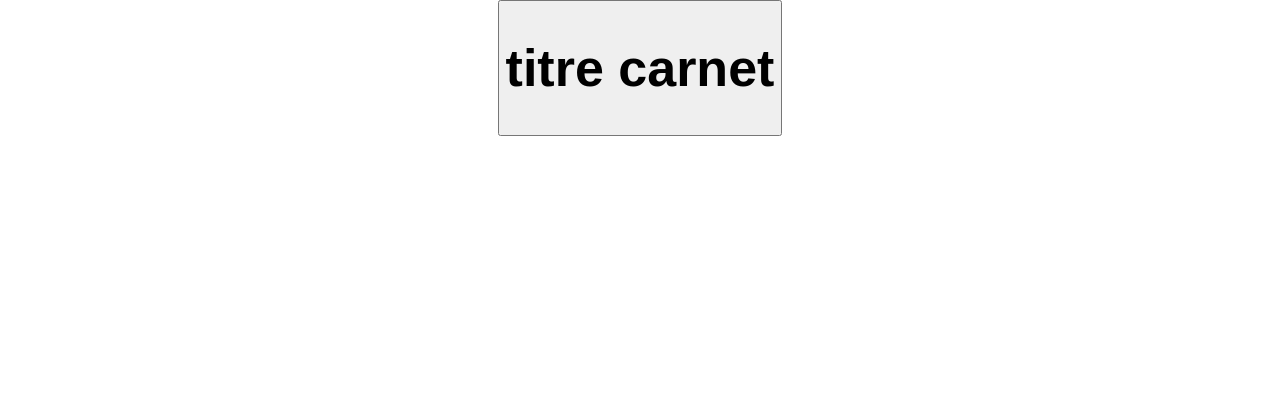
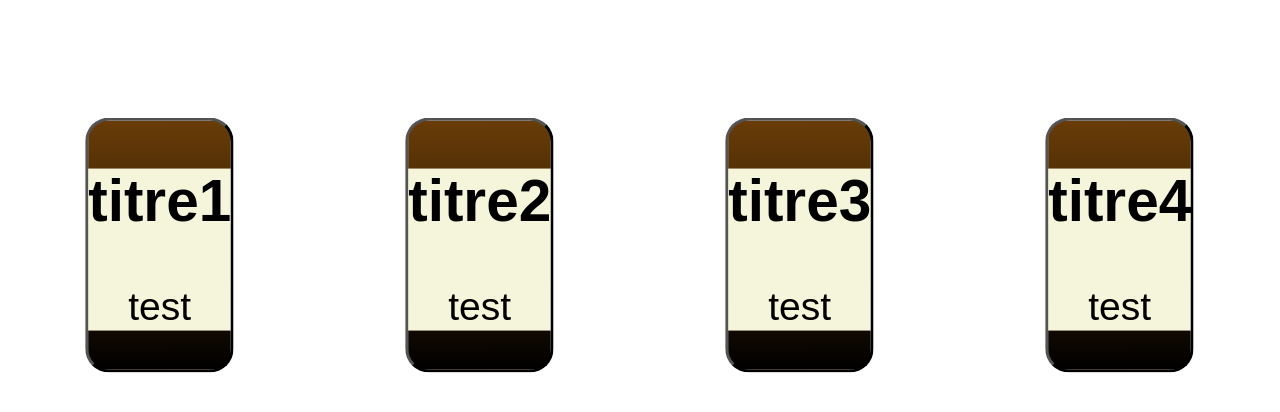
Before and after one commit to Carenjot/Hackathon-05-2023, a React (Vite) app in the folder frontend/: page / in a window 1280 px wide. Shown: the top 412 px of the page. Built offline with nearby package versions, Linux system fonts and the light colour scheme.

Commit message:
add more

```diff
--- a/frontend/src/App.jsx
+++ b/frontend/src/App.jsx
@@ -1,11 +1,11 @@
 import "./components/InsideTravelogue.css";
 import "./App.css";
-import Travelogue from "./components/Travelogue";
+import TraveloguePack from "./components/TraveloguePack";
 
 function App() {
   return (
     <div className="App">
-      <Travelogue />
+      <TraveloguePack />
     </div>
   );
 }
--- a/frontend/src/components/InsideTravelogue.css
+++ b/frontend/src/components/InsideTravelogue.css
@@ -20,16 +20,43 @@ li {
 }
 
 .button-page {
+  padding: 0;
   scale: 0.5;
   border-radius: 1rem;
-  background-color: darkgoldenrod;
-  padding: 5px;
-  min-width: 30vh;
+  background-color: beige;
+}
+
+.button-carnet {
+  padding: 0;
+  scale: 0.5;
+  border-radius: 1rem;
+  background: linear-gradient(#693c08, black);
+  scale: 1.5;
 }
 
 .inside-travelogue {
+  background: linear-gradient(#693c08, black);
   max-width: 50%;
   position: absolute;
-  top: 25%;
-  transform: translateX(100%);
+  top: 40%;
+  left: 35%;
 }
+
+.pack-travelogue {
+  display: flex;
+  flex-direction: row;
+  justify-content: space-around;
+  align-items: center;
+  margin-top: 10rem;
+}
+
+.travelogue {
+  background-color: beige;
+}
+
+.page:hover {
+  scale: 1.5;
+  position: relative;
+  z-index: 10;
+  transition: 0.2s ease-in-out;
+}
--- a/frontend/src/components/InsideTravelogue.jsx
+++ b/frontend/src/components/InsideTravelogue.jsx
@@ -1,9 +1,11 @@
-function InsideTravelogue() {
+import PropTypes from "prop-types";
+
+function InsideTravelogue({ title }) {
   return (
     <section className="inside-travelogue">
       <section className="page">
         <ul className="contentPage">
-          <li>test</li>
+          <li>{title}</li>
           <li>test</li>
           <li>test</li>
           <li>test</li>
@@ -21,4 +23,8 @@ function InsideTravelogue() {
   );
 }
 
+InsideTravelogue.propTypes = {
+  title: PropTypes.string.isRequired,
+};
+
 export default InsideTravelogue;
--- a/frontend/src/components/Travelogue.jsx
+++ b/frontend/src/components/Travelogue.jsx
@@ -1,23 +1,16 @@
-import { useState } from "react";
-import InsideTravelogue from "./InsideTravelogue";
+import PropTypes from "prop-types";
 
-function Travelogue() {
-  const [isInside, setIsInside] = useState(false);
-
-  const checkInside = () => {
-    setIsInside(!isInside);
-  };
-
+function Travelogue({ title }) {
   return (
-    <>
-      <button type="button" onClick={checkInside}>
-        <div>
-          <h1>titre carnet</h1>
-        </div>
-      </button>
-      {isInside && <InsideTravelogue />}
-    </>
+    <div className="travelogue">
+      <h1>{title}</h1>
+      <p>test</p>
+    </div>
   );
 }
 
+Travelogue.propTypes = {
+  title: PropTypes.string.isRequired,
+};
+
 export default Travelogue;
--- a/frontend/src/components/TraveloguePack.jsx
+++ b/frontend/src/components/TraveloguePack.jsx
@@ -1,3 +1,43 @@
-function TraveloguePack() {}
+import { useState } from "react";
+import Travelogue from "./Travelogue";
+
+import InsideTravelogue from "./InsideTravelogue";
+
+const listTitle = [
+  {
+    id: 1,
+    title: "titre1",
+  },
+  { id: 2, title: "titre2" },
+  { id: 3, title: "titre3" },
+  { id: 4, title: "titre4" },
+];
+
+function TraveloguePack() {
+  const [numberTravelogue, setNumberTravelogue] = useState();
+  const checkInside = (title) => {
+    setNumberTravelogue(title);
+  };
+  return (
+    <section className="pack-travelogue">
+      {listTitle.map((title) => (
+        <button
+          key={title.id}
+          type="button"
+          className="button-carnet"
+          value={title.id}
+          onClick={() => {
+            checkInside(title.title);
+          }}
+        >
+          <Travelogue title={title.title} />
+        </button>
+      ))}
+      {numberTravelogue != null && (
+        <InsideTravelogue title={numberTravelogue.toString()} />
+      )}
+    </section>
+  );
+}
 
 export default TraveloguePack;
```
